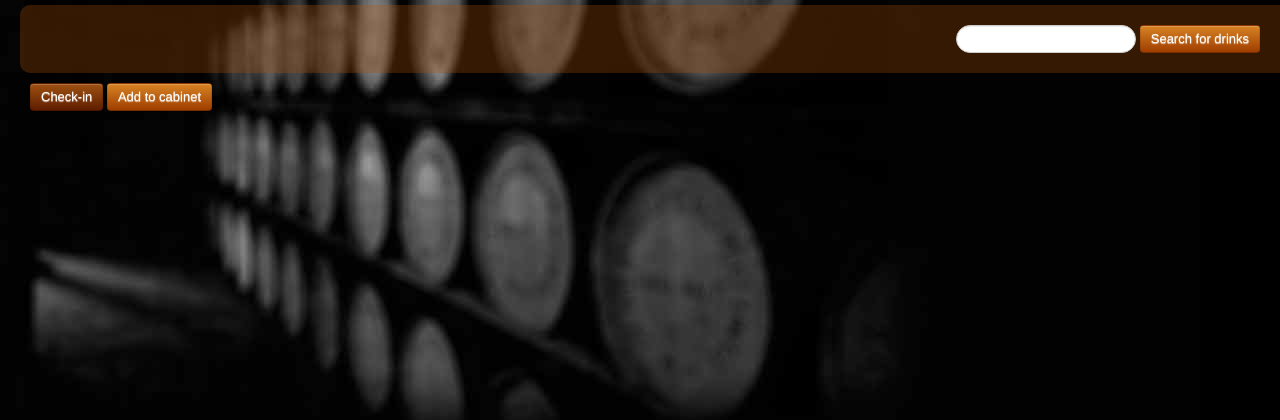
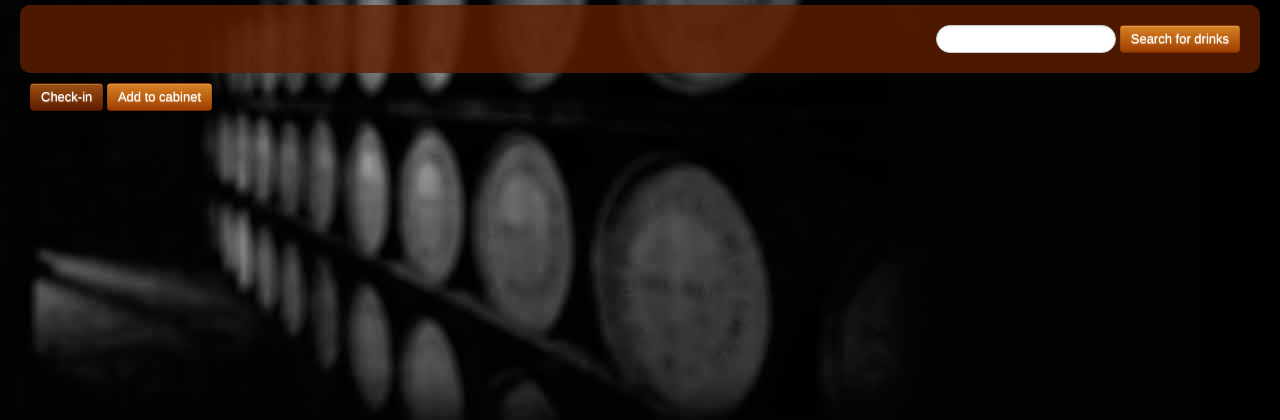
Before and after one commit to jasonbartz/hopscotch, a Flask app: page /checkin/ in a window 1280 px wide. Shown: the part 112-532 px from the top of the page. Run offline with Flask 2, Linux system fonts and the light colour scheme; some libraries are stand-ins or nearby versions.

Commit message:
color changes

```diff
--- a/hopscotch/dram/templates/base.html
+++ b/hopscotch/dram/templates/base.html
@@ -27,8 +27,8 @@ h1 {
     background-repeat: no-repeat;
 }
 #content {
-    background-color:rgba(173,79,9,.3);
-    padding:20px;
+    background-color:rgba(96,30,0,.8);
+    padding:20px 0;
     border-top-left-radius: 10px 10px;
     border-top-right-radius: 10px 10px;
     border-bottom-left-radius: 10px 10px;
```
